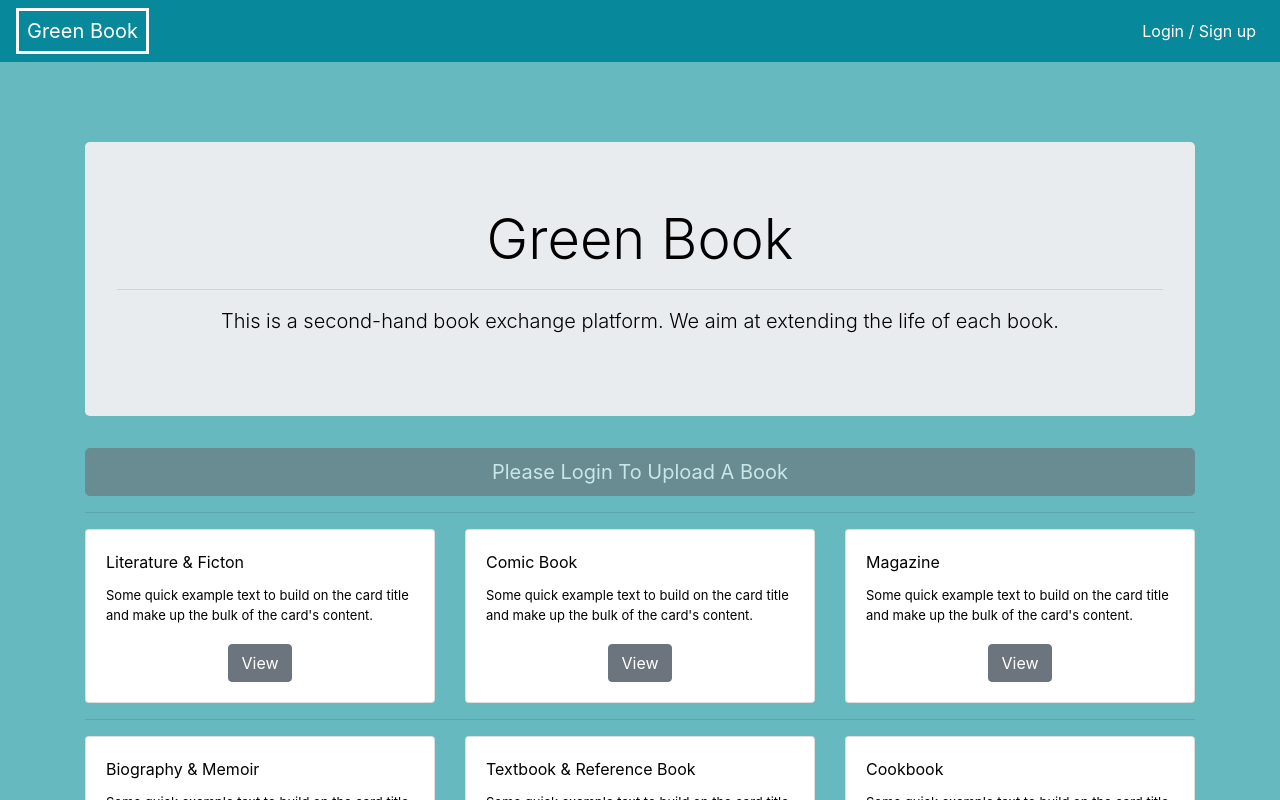
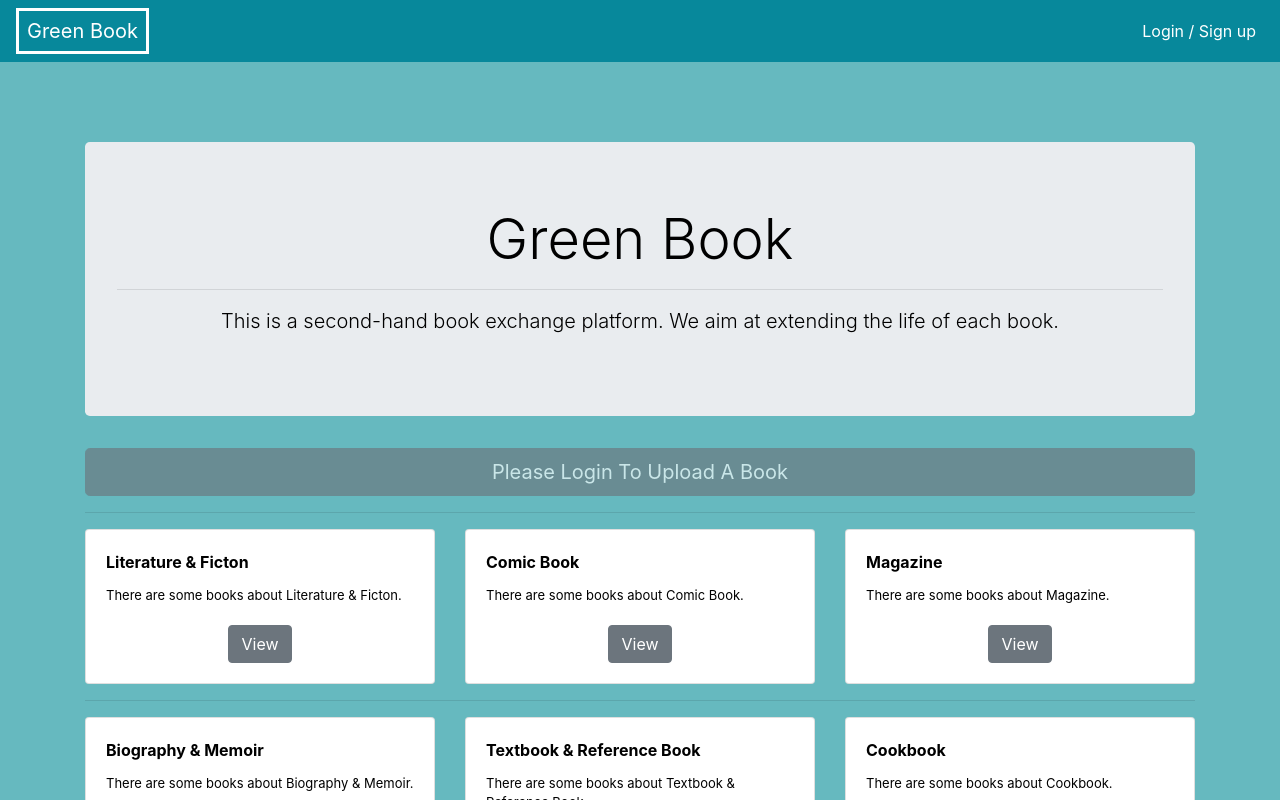
Before and after one commit to javierli0829/secondhandbooks, a React (Create React App) app in the folder frontend/: page / in a window 1280 px wide. Shown: the top 800 px of the page. Built offline with nearby package versions, Linux system fonts and the light colour scheme.

Commit message:
remove match reload

```diff
--- a/frontend/src/components/CatogoryCard.js
+++ b/frontend/src/components/CatogoryCard.js
@@ -10,8 +10,8 @@ const CatogoryCard = (props) => {
     <div>
       <Card>
         <CardBody>
-          <CardTitle className="cardTitle">{props.title}</CardTitle>
-          <CardText className="cardText">Some quick example text to build on the card title and make up the bulk of the card's content.</CardText>
+          <CardTitle className="cardTitle"><strong>{props.title}</strong></CardTitle>
+          <CardText className="cardText">There are some books about {props.title}.</CardText>
           <Button className="viewButton" href={"/bookList?category=" + props.to}>View</Button>
         </CardBody>
       </Card>
```
